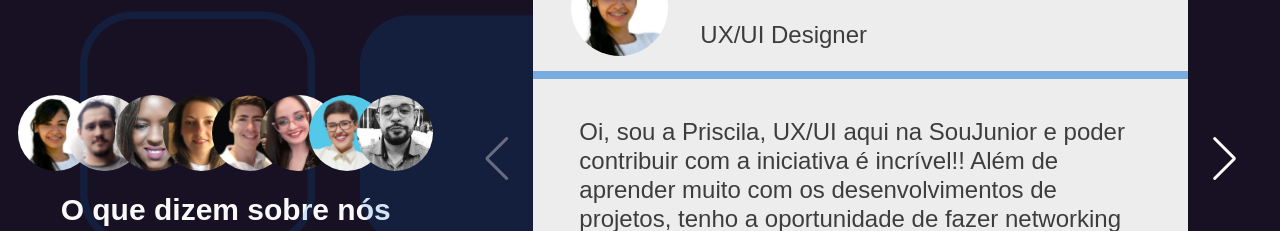
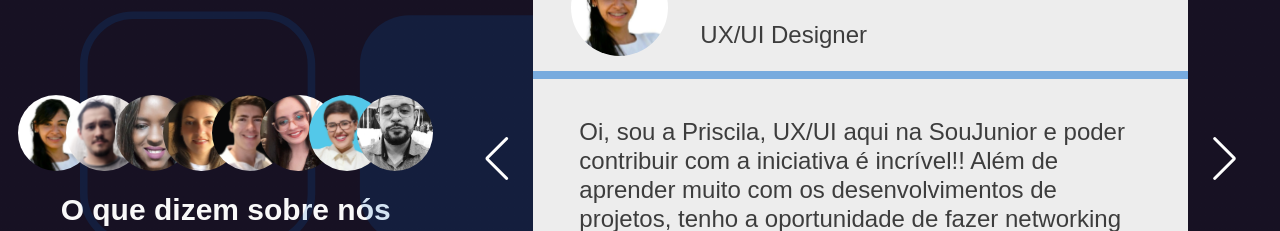
Before and after one commit to SouJunior/site-webapp, a Next.js app: page / in a window 1280 px wide. Shown: the part 3800-4031 px from the top of the page. Built offline with nearby package versions, Linux system fonts and the light colour scheme; a web font is replaced by a local one.

Commit message:
feature: rewind swiper depositions

```diff
--- a/components/Depositions/index.jsx
+++ b/components/Depositions/index.jsx
@@ -41,6 +41,7 @@ export function Depositions() {
                 className={style.cardWrapper}
                 spaceBetween={60}
                 slidesPerView={1}
+                rewind={true}
                 navigation={true}
                 controller={true}
                 modules={[Controller, Navigation]}>
```
